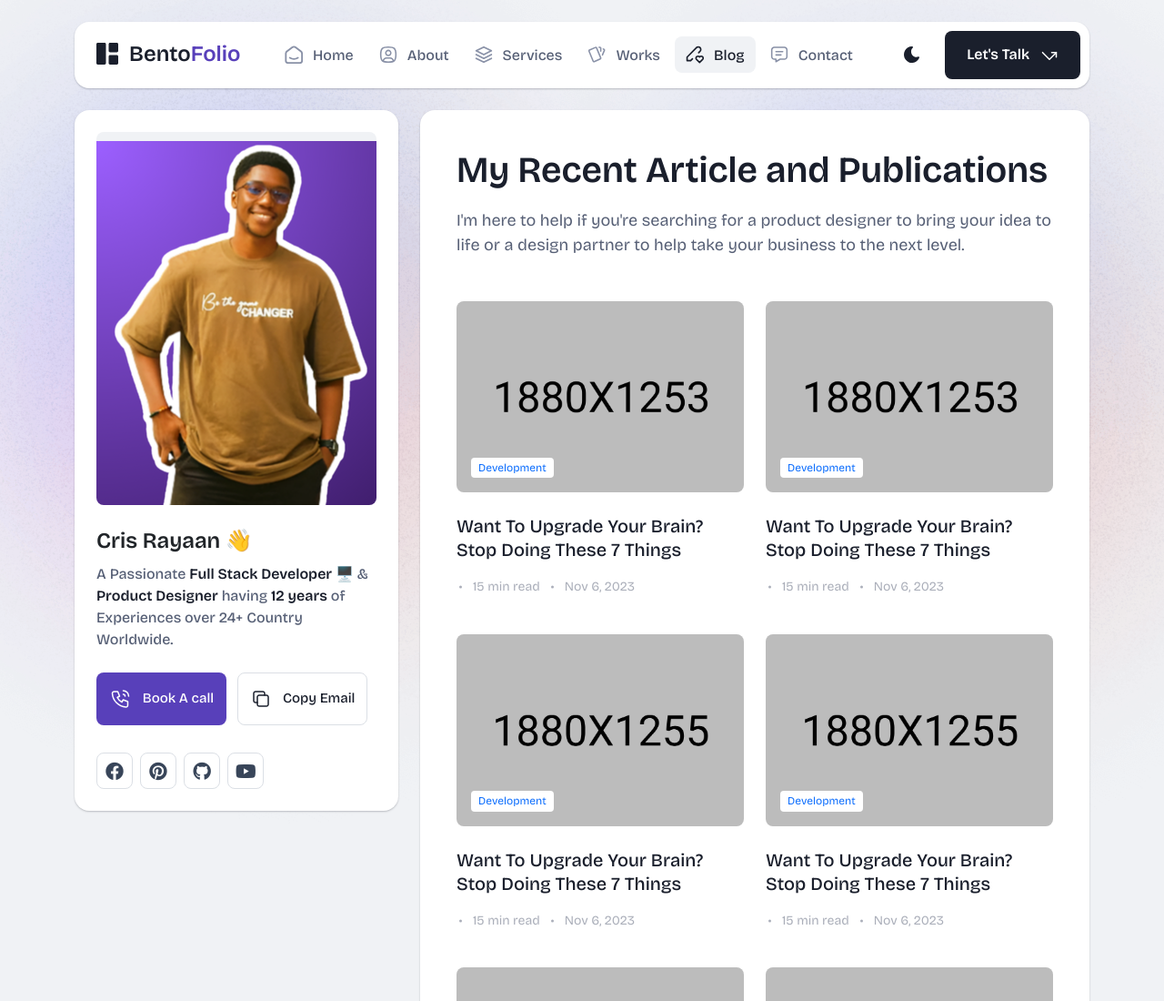
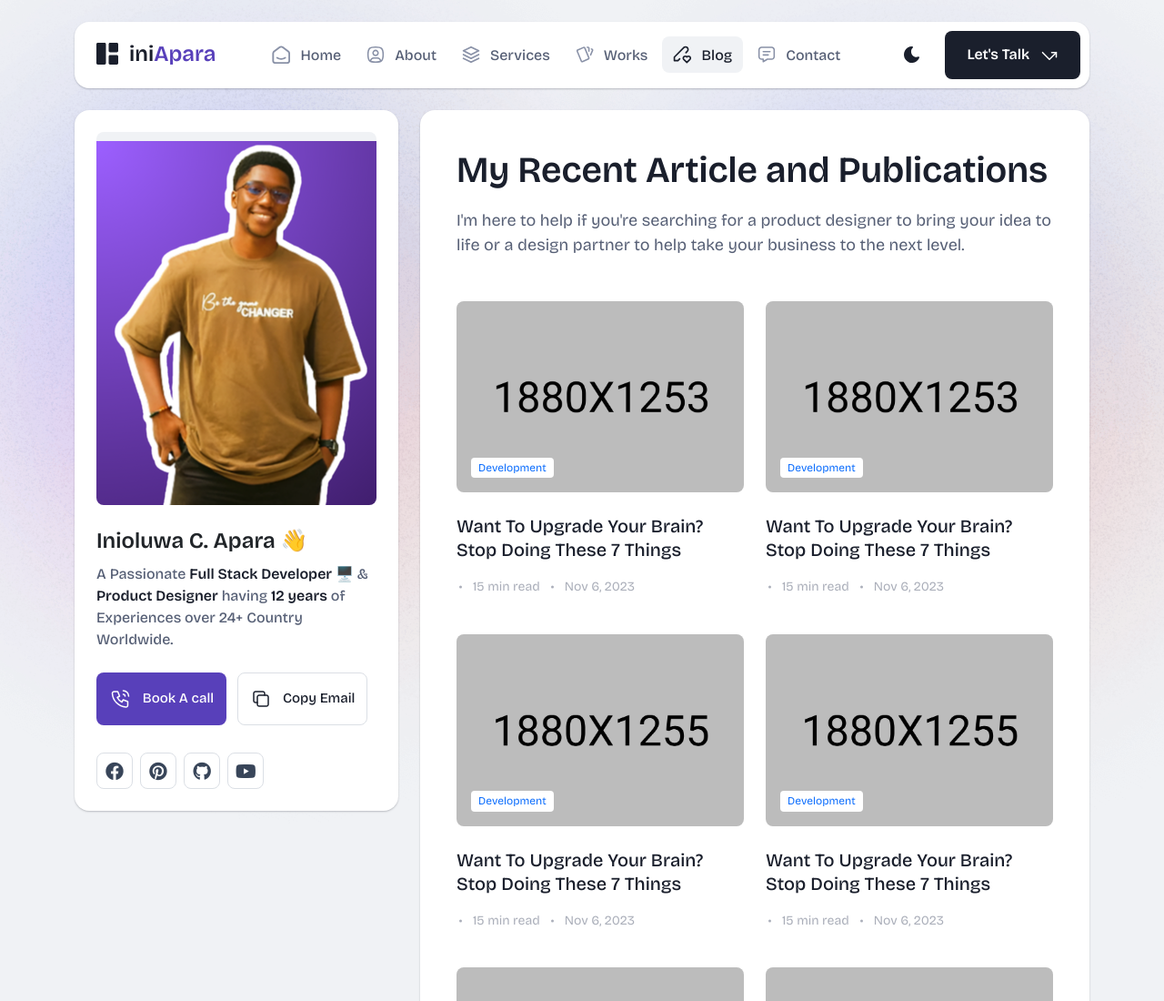
Before and after one commit to inioluwa-a/iniApara_Software_Developer_Portfolio, a plain HTML site: page blog.html in a window 1280 px wide. Shown: the top 1100 px of the page at 91% size. Drawn offline with nearby package versions, Linux system fonts and the light colour scheme.

Commit message:
Update title and branding in blog.html to reflect personal portfolio

```diff
--- a/blog.html
+++ b/blog.html
@@ -4,7 +4,7 @@
 <head>
   <meta charset="UTF-8">
   <meta http-equiv="X-UA-Compatible" content="IE=edge">
-  <title>Bentofolio - Bootstrap Personal Portfolio Template</title>
+  <title>iniApara - Web & Software Developer</title>
   <meta name="description" content="Bentofolio - Bootstrap Personal Portfolio Template">
   <meta name="viewport" content="width=device-width, initial-scale=1">
 
@@ -35,7 +35,7 @@
                     d="M0 1.5C0 1.10218 0.158035 0.720644 0.43934 0.43934C0.720644 0.158035 1.10218 0 1.5 0L9 0C9.39782 0 9.77936 0.158035 10.0607 0.43934C10.342 0.720644 10.5 1.10218 10.5 1.5V22.5C10.5 22.8978 10.342 23.2794 10.0607 23.5607C9.77936 23.842 9.39782 24 9 24H1.5C1.10218 24 0.720644 23.842 0.43934 23.5607C0.158035 23.2794 0 22.8978 0 22.5V1.5ZM13.5 1.5C13.5 1.10218 13.658 0.720644 13.9393 0.43934C14.2206 0.158035 14.6022 0 15 0L22.5 0C22.8978 0 23.2794 0.158035 23.5607 0.43934C23.842 0.720644 24 1.10218 24 1.5V9C24 9.39782 23.842 9.77936 23.5607 10.0607C23.2794 10.342 22.8978 10.5 22.5 10.5H15C14.6022 10.5 14.2206 10.342 13.9393 10.0607C13.658 9.77936 13.5 9.39782 13.5 9V1.5ZM13.5 15C13.5 14.6022 13.658 14.2206 13.9393 13.9393C14.2206 13.658 14.6022 13.5 15 13.5H22.5C22.8978 13.5 23.2794 13.658 23.5607 13.9393C23.842 14.2206 24 14.6022 24 15V22.5C24 22.8978 23.842 23.2794 23.5607 23.5607C23.2794 23.842 22.8978 24 22.5 24H15C14.6022 24 14.2206 23.842 13.9393 23.5607C13.658 23.2794 13.5 22.8978 13.5 22.5V15Z"
                     class="logo-icon" />
                 </svg>
-                <span>Bento<span class="primary">Folio</span></span>
+                <span>ini<span class="primary">Apara</span></span>
               </a>
             </div>
             <div class="navbar-main d-flex flex-grow-1">
@@ -46,7 +46,7 @@
                       d="M0 1.5C0 1.10218 0.158035 0.720644 0.43934 0.43934C0.720644 0.158035 1.10218 0 1.5 0L9 0C9.39782 0 9.77936 0.158035 10.0607 0.43934C10.342 0.720644 10.5 1.10218 10.5 1.5V22.5C10.5 22.8978 10.342 23.2794 10.0607 23.5607C9.77936 23.842 9.39782 24 9 24H1.5C1.10218 24 0.720644 23.842 0.43934 23.5607C0.158035 23.2794 0 22.8978 0 22.5V1.5ZM13.5 1.5C13.5 1.10218 13.658 0.720644 13.9393 0.43934C14.2206 0.158035 14.6022 0 15 0L22.5 0C22.8978 0 23.2794 0.158035 23.5607 0.43934C23.842 0.720644 24 1.10218 24 1.5V9C24 9.39782 23.842 9.77936 23.5607 10.0607C23.2794 10.342 22.8978 10.5 22.5 10.5H15C14.6022 10.5 14.2206 10.342 13.9393 10.0607C13.658 9.77936 13.5 9.39782 13.5 9V1.5ZM13.5 15C13.5 14.6022 13.658 14.2206 13.9393 13.9393C14.2206 13.658 14.6022 13.5 15 13.5H22.5C22.8978 13.5 23.2794 13.658 23.5607 13.9393C23.842 14.2206 24 14.6022 24 15V22.5C24 22.8978 23.842 23.2794 23.5607 23.5607C23.2794 23.842 22.8978 24 22.5 24H15C14.6022 24 14.2206 23.842 13.9393 23.5607C13.658 23.2794 13.5 22.8978 13.5 22.5V15Z"
                       class="logo-icon" />
                   </svg>
-                  <span>Bento<span class="primary">Folio</span></span>
+                  <span>ini<span class="primary">Apara</span></span>
                 </a>
               </div>
               <ul class="navbar-info mx-auto">
@@ -216,7 +216,7 @@
                     <img src="assets/img/images/profile.png" alt="profile">
                   </div>
                   <div class="text">
-                    <h3 class="card-title">Cris Rayaan 👋</h3>
+                    <h3 class="card-title">Inioluwa C. Apara 👋</h3>
                     <p>A Passionate <span>Full Stack Developer</span> 🖥️ & <span>Product Designer</span> having
                       <span>12
                         years</span> of Experiences over 24+
```
